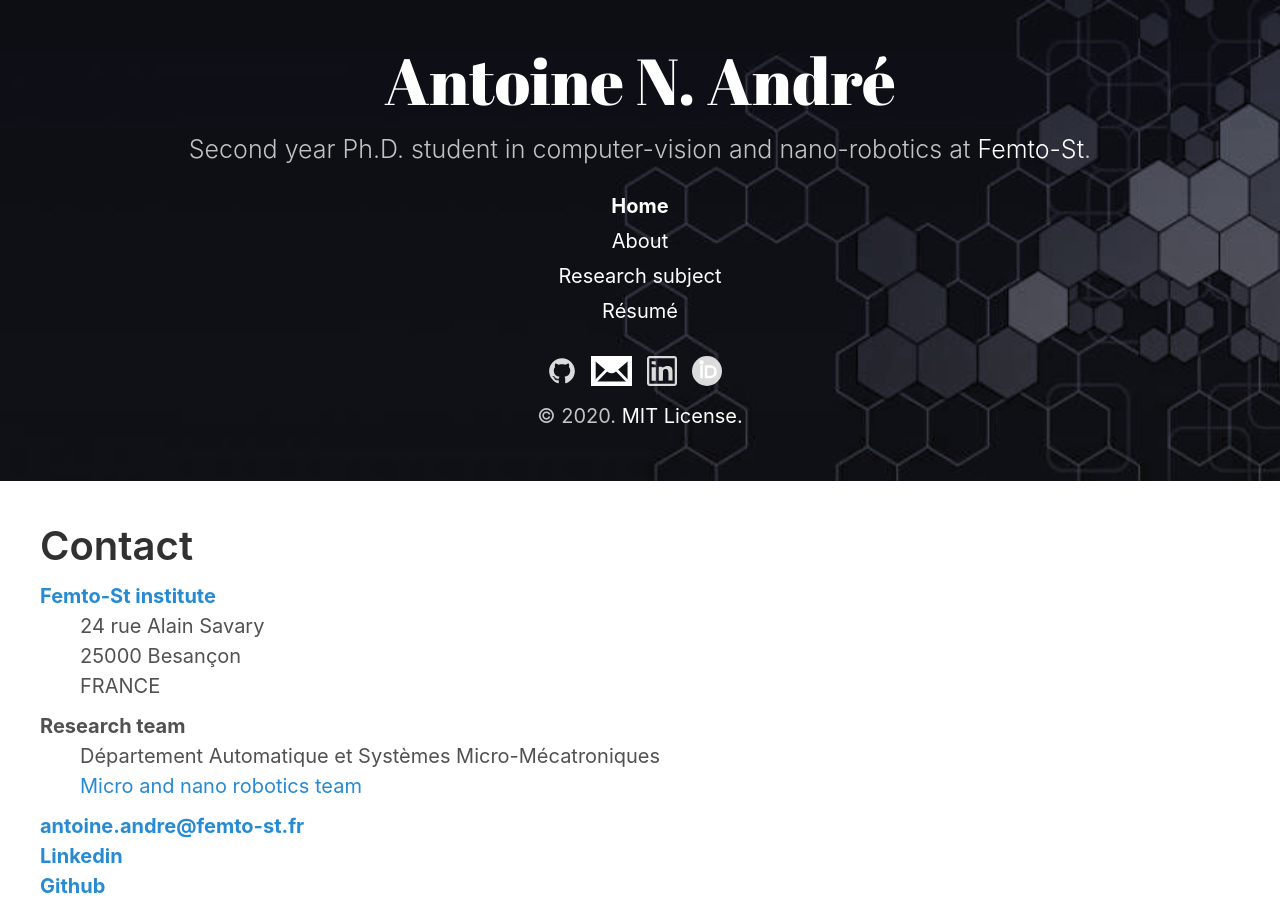
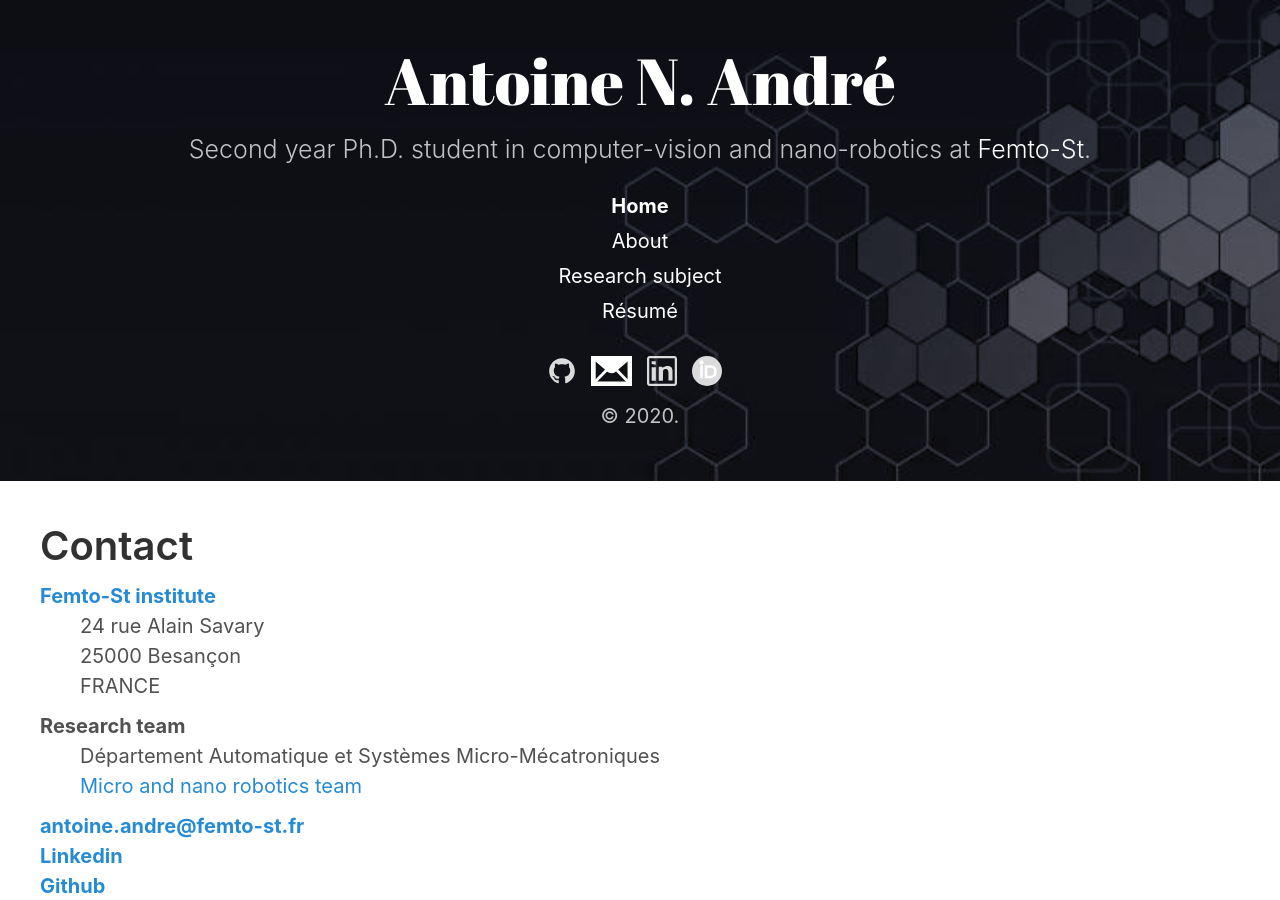
Before and after one commit to AntoineAndre/antoineandre.github.io, a Jekyll site: the page built from index.html, in a window 1280 px wide and 900 px high. Built offline with Jekyll 4.4.1, drawn with Linux system fonts in a browser that asks for light colours; nearby versions of some CDN libraries; the list of posts is cut into pages by our own code.

Commit message:
Update copyright.html

```diff
--- a/_includes/copyright.html
+++ b/_includes/copyright.html
@@ -1,4 +1,3 @@
 <p>
   &copy; {{ site.time | date: '%Y' }}.
-  <a href="{{ "/LICENSE.md" | relative_url }}">MIT License.</a>
 </p>
```
